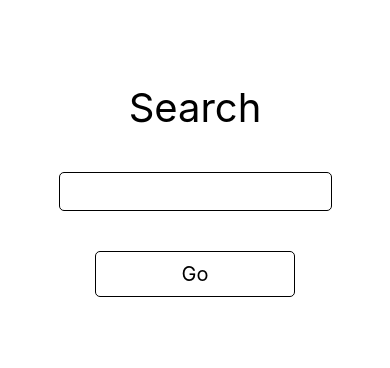
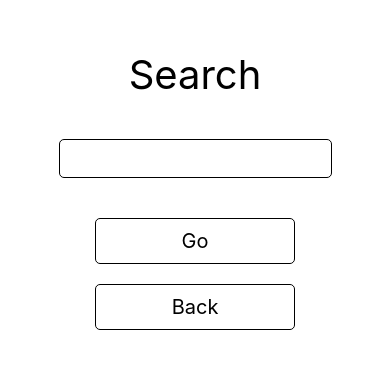
Before and after one commit to tommyrharper/youtube-wrapper, a React Native app: screen /Search in a window 390 px wide. Shown: the part 242-610 px from the top of the page. Built offline with nearby package versions, Linux system fonts and the light colour scheme.

Commit message:
Add back option on search screen

```diff
--- a/src/screens/SearchScreen.tsx
+++ b/src/screens/SearchScreen.tsx
@@ -6,13 +6,14 @@ import { DefaultContainer } from '../components/DefaultContainer';
 import { Input } from '../components/Input';
 
 export const SearchScreen = () => {
-  const { navigate } = useNavigation();
+  const { navigate, goBack } = useNavigation();
 
   return (
     <DefaultContainer>
       <Heading>Search</Heading>
       <Input />
       <CTAButton onPress={() => navigate('Search')}>Go</CTAButton>
+      <CTAButton onPress={goBack}>Back</CTAButton>
     </DefaultContainer>
   );
 };
```
